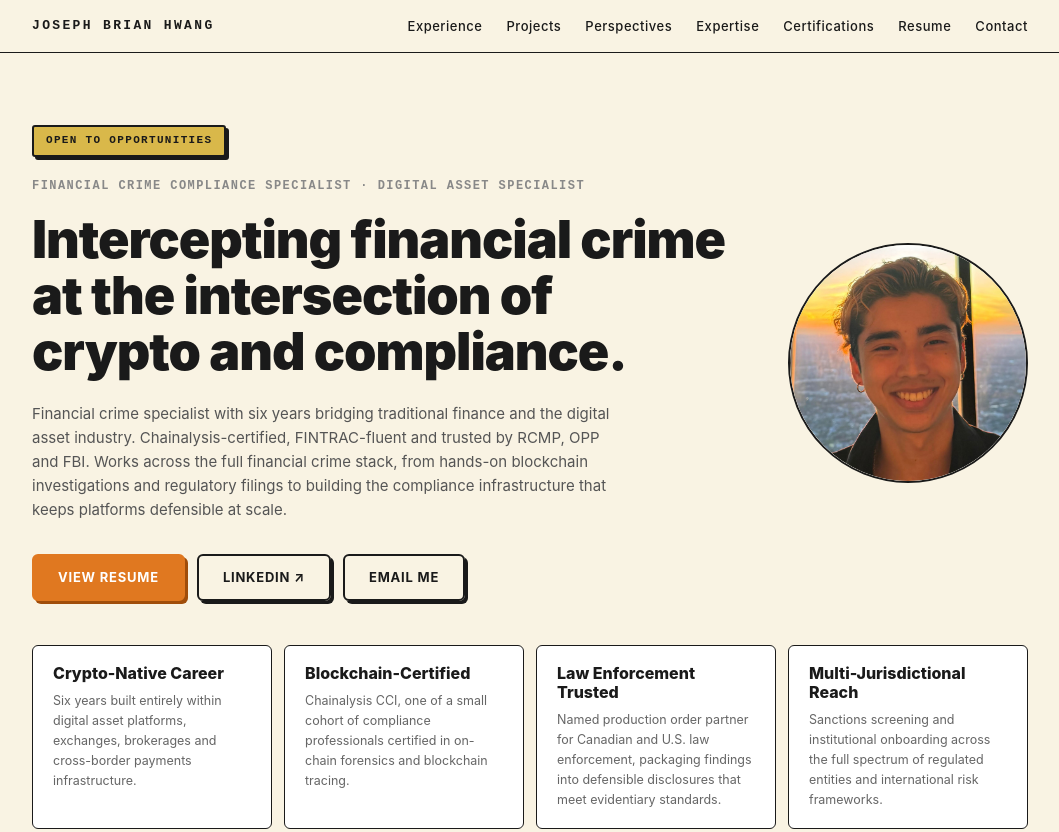
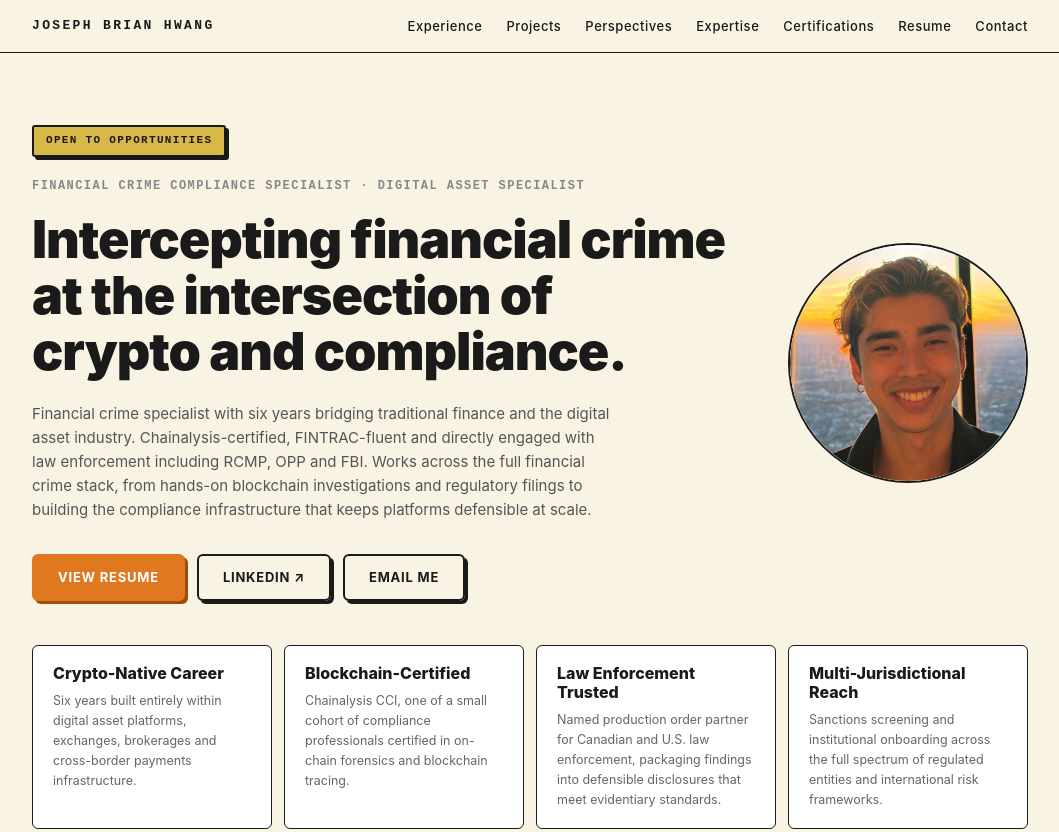
Before and after one commit to fcbrianhwang/fcbrianhwang.github.io, a plain HTML site: page index.html in a window 1280 px wide. Shown: the top 832 px of the page, without its empty margins (110-1169 px from the left). Drawn offline with Linux system fonts and the light colour scheme.

Commit message:
Add files via upload

```diff
--- a/index.html
+++ b/index.html
@@ -194,7 +194,7 @@ footer{border-top:1.5px solid var(--ink);padding:28px 32px;display:flex;align-it
       <div class="hero-badge">Open to Opportunities</div>
       <p class="hero-eyebrow">Financial Crime Compliance Specialist · Digital Asset Specialist</p>
       <h1>Intercepting financial crime at the intersection of crypto and compliance.</h1>
-      <p class="hero-bio">Financial crime specialist with six years bridging traditional finance and the digital asset industry. Chainalysis-certified, FINTRAC-fluent and trusted by RCMP, OPP and FBI. Works across the full financial crime stack, from hands-on blockchain investigations and regulatory filings to building the compliance infrastructure that keeps platforms defensible at scale.</p>
+      <p class="hero-bio">Financial crime specialist with six years bridging traditional finance and the digital asset industry. Chainalysis-certified, FINTRAC-fluent and directly engaged with law enforcement including RCMP, OPP and FBI. Works across the full financial crime stack, from hands-on blockchain investigations and regulatory filings to building the compliance infrastructure that keeps platforms defensible at scale.</p>
       <div class="hero-cta">
         <a class="btn btn-primary" href="resume.pdf" target="_blank" rel="noopener">View Resume</a>
         <a class="btn btn-outline" href="https://www.linkedin.com/in/fcjoseph" target="_blank" rel="noopener">LinkedIn ↗</a>
```
